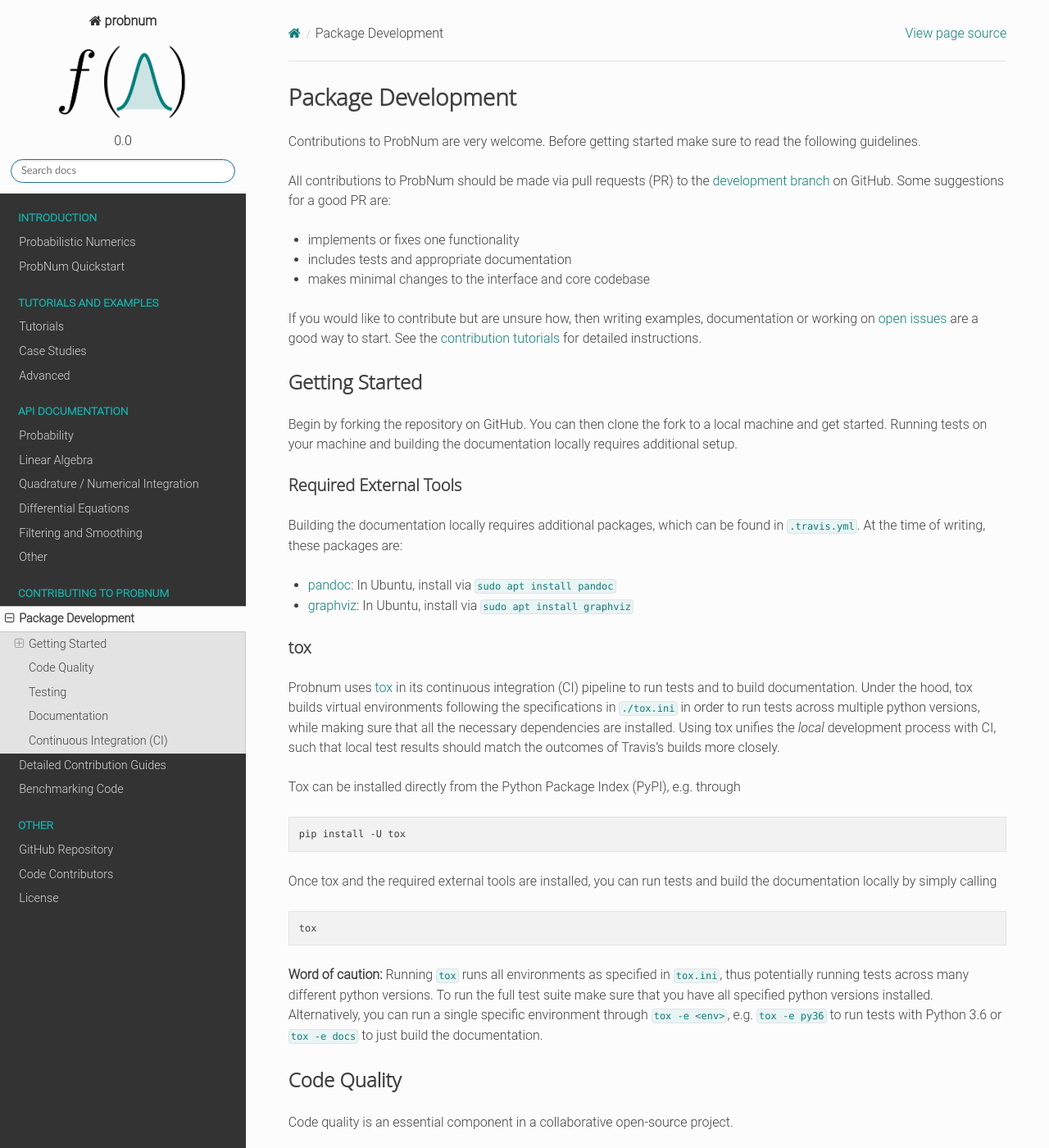
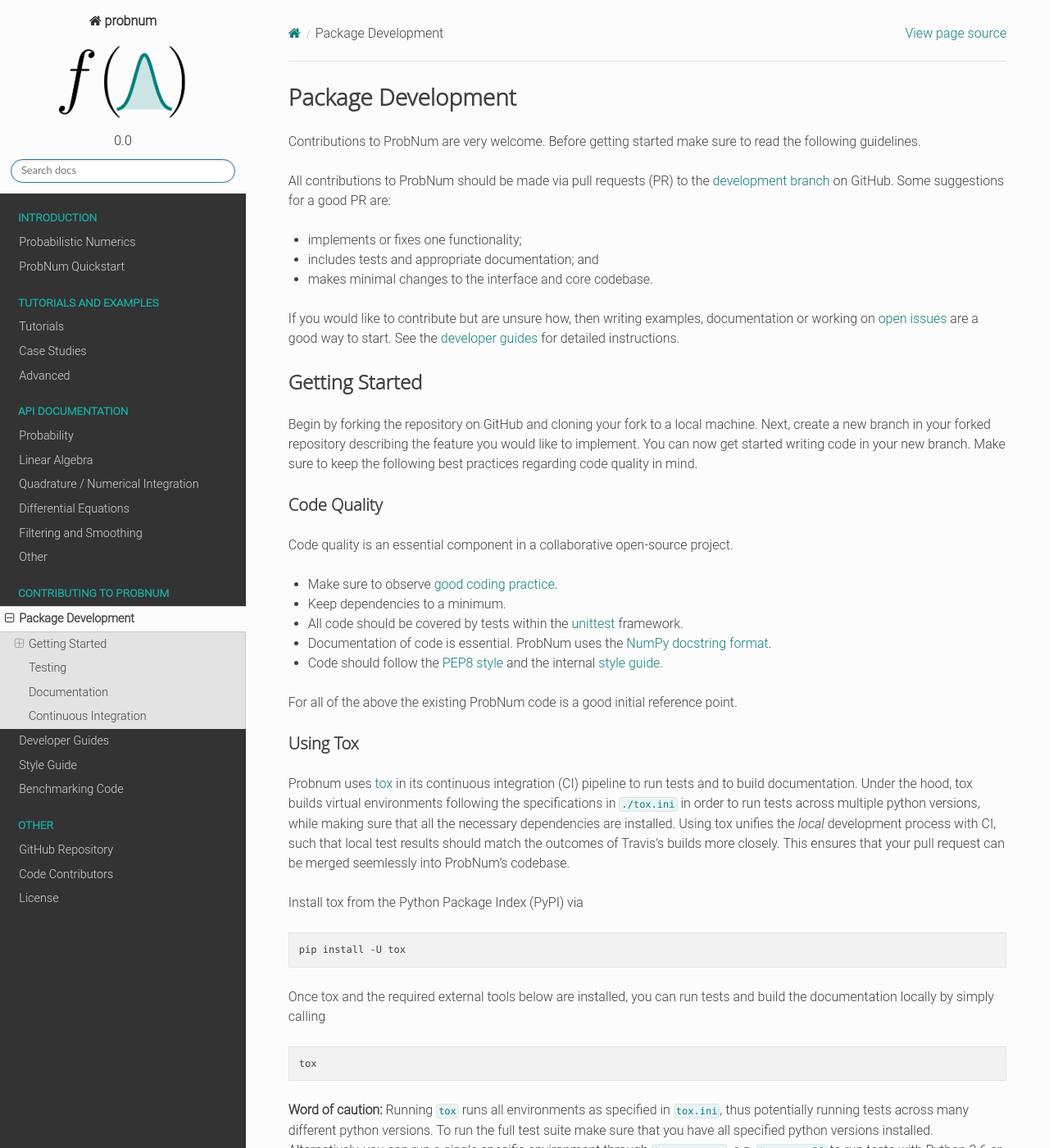
Before and after one commit to probabilistic-numerics/probnum, a Sphinx documentation site: the page built from docs/source/development/contributing.rst, in a window 1280 px wide and 1400 px high. Shown: the whole window at 82% size. Built offline with Sphinx 7.4.7 and the Read the Docs theme 2.0.0, drawn with Linux system fonts in a browser that asks for light colours; pages that are not in the unit, such as notebooks, are missing from menus; some of the changed text lies outside the part shown.

Commit message:
updated developer guidelines

````diff
--- a/CONTRIBUTING.md
+++ b/CONTRIBUTING.md
@@ -6,38 +6,41 @@ All contributions to ProbNum should be made via pull requests (PR) to the
 [development branch](https://github.com/probabilistic-numerics/probnum/tree/development) on GitHub. Some suggestions for
 a good PR are:
 
-- implements or fixes one functionality
-- includes tests and appropriate documentation
-- makes minimal changes to the interface and core codebase
+- implements or fixes one functionality;
+- includes tests and appropriate documentation; and
+- makes minimal changes to the interface and core codebase.
 
 If you would like to contribute but are unsure how, then writing examples, documentation or working on
 [open issues](https://github.com/probabilistic-numerics/probnum/issues) are a good way to start. See the
-[contribution tutorials](https://probabilistic-numerics.github.io/probnum/development/contributing.html#contribution-tutorials)
+[developer guides](https://probnum.readthedocs.io/en/latest/development/developer_guides.html)
 for detailed instructions.
 
 ## Getting Started
 
-Begin by forking the repository on GitHub. You can then clone the fork to a local machine and get started.
-Running tests on your machine and building the documentation locally requires additional setup.
+Begin by forking the repository on GitHub and cloning your fork to a local machine. Next, create a new branch in your forked repository describing the feature you would like to implement. You can now get started writing code in your new branch. Make sure to keep the following best practices regarding code quality in mind.
 
-### Required External Tools
+### Code Quality
 
-Building the documentation locally requires additional packages, which can be found in `.travis.yml`.
-At the time of writing, these packages are:
-- [pandoc](https://pandoc.org/): In Ubuntu, install via `sudo apt install pandoc`
-- [graphviz](https://graphviz.org/): In Ubuntu, install via `sudo apt install graphviz`
+Code quality is an essential component in a collaborative open-source project.
 
-### tox
+- Make sure to observe [good coding practice](https://www.python.org/dev/peps/pep-0020/).
+- Keep dependencies to a minimum.
+- All code should be covered by tests within the [unittest](https://docs.python.org/3/library/unittest.html) framework.
+- Documentation of code is essential. ProbNum uses the
+[NumPy docstring format](https://numpydoc.readthedocs.io/en/latest/format.html).
+- Code should follow the [PEP8 style](https://www.python.org/dev/peps/pep-0008/) and the internal [style guide](https://github.com/probabilistic-numerics/probnum/blob/master/STYLEGUIDE.md).
 
-Probnum uses [tox](https://tox.readthedocs.io/en/latest/) in its [continuous integration (CI)](#continuous-integration) pipeline to run tests and to build documentation.
-Under the hood, tox builds virtual environments following the specifications in `./tox.ini` in order to run tests across multiple python versions, while making sure that all the necessary dependencies are installed.
-Using tox unifies the *local* development process with CI, such that local test results should match the outcomes of Travis's builds more closely.
+For all of the above the existing ProbNum code is a good initial reference point.
 
-Tox can be installed directly from the Python Package Index (PyPI), e.g. through
+### Using Tox
+
+Probnum uses [tox](https://tox.readthedocs.io/en/latest/) in its [continuous integration (CI)](#continuous-integration) pipeline to run tests and to build documentation. Under the hood, tox builds virtual environments following the specifications in `./tox.ini` in order to run tests across multiple python versions, while making sure that all the necessary dependencies are installed. Using tox unifies the *local* development process with CI, such that local test results should match the outcomes of Travis's builds more closely. This ensures that your pull request can be merged seemlessly into ProbNum's codebase.
+
+Install tox from the Python Package Index (PyPI) via
 ```bash
 pip install -U tox
 ```
-Once tox and the required [external tools](#required-external-tools) are installed, you can run tests and build the documentation locally by simply calling
+Once tox and the required [external tools](#external-tools) below are installed, you can run tests and build the documentation locally by simply calling
 ```bash
 tox
 ```
@@ -47,25 +50,15 @@ Running `tox` runs all environments as specified in `tox.ini`, thus potentially
 To run the full test suite make sure that you have all specified python versions installed.
 Alternatively, you can run a single specific environment through `tox -e <env>`, e.g. `tox -e py36` to run tests with Python 3.6 or `tox -e docs` to just build the documentation.
 
-## Code Quality
+### External Tools
 
-Code quality is an essential component in a collaborative open-source project.
-
-- All code should be covered by tests within the [unittest](https://docs.python.org/3/library/unittest.html) framework. Every time a commit is
-made [Travis](https://travis-ci.org/probabilistic-numerics/probnum) builds the project and runs the test suite.
-- Documentation of code is essential for any collaborative project. ProbNum uses the
-[NumPy docstring format](https://numpydoc.readthedocs.io/en/latest/format.html).
-- Code should follow the [PEP8 style](https://www.python.org/dev/peps/pep-0008/) and the internal [style guide](https://github.com/probabilistic-numerics/probnum/blob/master/STYLEGUIDE.md).
-- Keep dependencies to a minimum.
-- Make sure to observe good coding practice.
-
-For all of the above the existing ProbNum code is a good reference.
+Building the documentation locally requires additional packages (e.g. for inheritance diagrams), which can be found in `.travis.yml`. These packages are currently:
+- [pandoc](https://pandoc.org/): In Ubuntu, install via `sudo apt install pandoc`
+- [graphviz](https://graphviz.org/): In Ubuntu, install via `sudo apt install graphviz`
 
 ## Testing
 
-We use [unittest](https://docs.python.org/3/library/unittest.html) for testing and aim to cover as much code with tests as possible.
-Make sure to always add tests for newly implemented code.
-To run the test suite on your machine you have multiple options:
+We use [unittest](https://docs.python.org/3/library/unittest.html) for testing and aim to cover as much code with tests as possible. Make sure to always add tests for newly implemented code. To run the test suite on your machine you have multiple options:
 
 - **Full test suite with tox:** Run the full suite across different Python versions with
 
@@ -87,16 +80,14 @@ To run the test suite on your machine you have multiple options:
 
 ## Documentation
 
-ProbNum's documentation is automatically built using [Sphinx](https://www.sphinx-doc.org/en/master/) and
-[Travis](https://travis-ci.org/probabilistic-numerics/probnum) and hosted by [ReadTheDocs](https://readthedocs.org/projects/probnum/).
-You can access the documentation of the stable (release), latest (`master` branch) and development versions here:
+ProbNum's documentation is created with [Sphinx](https://www.sphinx-doc.org/en/master/) and automatically built and hosted by [ReadTheDocs](https://readthedocs.org/projects/probnum/).
+You can access the documentation of the stable (release), latest (`master` branch) and dev (`development` branch) versions here:
 
-[![docs: stable](https://img.shields.io/readthedocs/probnum.svg?logo=read%20the%20docs&logoColor=white&label=Docs%20(stable))](https://probnum.readthedocs.io/en/stable/)
-[![docs: stable](https://img.shields.io/readthedocs/probnum.svg?logo=read%20the%20docs&logoColor=white&label=Docs%20(latest))](https://probnum.readthedocs.io/en/latest/)
-[![docs: development](https://img.shields.io/readthedocs/probnum.svg?logo=read%20the%20docs&logoColor=white&label=Docs%20(dev)&version=development)](https://probnum.readthedocs.io/en/development/)
+[![docs: stable](https://img.shields.io/readthedocs/probnum.svg?logo=read%20the%20docs&logoColor=white&label=Docs:%20stable)](https://probnum.readthedocs.io/en/stable/)
+[![docs: stable](https://img.shields.io/readthedocs/probnum.svg?logo=read%20the%20docs&logoColor=white&label=Docs:%20latest)](https://probnum.readthedocs.io/en/latest/)
+[![docs: development](https://img.shields.io/readthedocs/probnum.svg?logo=read%20the%20docs&logoColor=white&label=Docs:%20dev&version=development)](https://probnum.readthedocs.io/en/development/)
 
-When implementing published methods give credit and include the appropriate citations.
-You can build the documentation locally via:
+You can build the documentation locally via
 ```bash
 tox -e docs
 ```
@@ -108,12 +99,12 @@ cd docs
 make clean
 make html
 ```
+This does not create a separate virtual environment via tox.
 
-## Continuous Integration (CI)
+## Continuous Integration
 
 ProbNum uses [Travis CI](https://travis-ci.org/probabilistic-numerics/probnum) for continuous integration.
 For every pull request and every commit Travis builds the project and runs the test suite (through `tox`), to make sure that no breaking changes are introduced by mistake.
-Code coverage of the tests is reported through [codecov](https://codecov.io/github/probabilistic-numerics/probnum?branch=master).
-Travis also automatically builds and publishes the [ProbNum documentation](../modules.html).
+Code coverage of the tests is reported through [codecov](https://codecov.io/github/probabilistic-numerics/probnum?branch=master). Travis also automatically triggers a build of ProbNum's documentation.
 
 Changes to Travis can be made through the `.travis.yml` file, as well as through `tox.ini` since Travis relies on `tox` for both testing and building the documentation.
--- a/docs/source/_static/probnum-style.css
+++ b/docs/source/_static/probnum-style.css
@@ -107,7 +107,7 @@ html.writer-html5 .rst-content dl.footnote > dd {
 
 /* ReadTheDocs */
 .fa {
-	font: inherit;
+	font: Open Sans light, Helvetica, sans-serif;
 }
 
 .rst-versions {
@@ -115,12 +115,9 @@ html.writer-html5 .rst-content dl.footnote > dd {
 }
 
 .rst-versions .rst-current-version {
-	color: var(--pn-green);
+	color: var(--pn-brightgreen);
 }
 
 .keep-us-sustainable {
-    padding: .5em;
-    margin: 1em 0;
-    text-align: center;
     border: 1px dotted var(--pn-lightgray);
 }
--- a/docs/source/conf.py
+++ b/docs/source/conf.py
@@ -21,79 +21,79 @@ from datetime import datetime
 import os
 import sys
 
-sys.path.insert(0, os.path.abspath('../../../probnum/src'))
+sys.path.insert(0, os.path.abspath("../../../probnum/src"))
 
 # -- General configuration ------------------------------------------------
 
 # If your documentation needs a minimal Sphinx version, state it here.
 #
-needs_sphinx = '1.6.1'
+needs_sphinx = "1.6.1"
 
 # Add any Sphinx extension module names here, as strings. They can be
 # extensions coming with Sphinx (named 'sphinx.ext.*') or your custom
 # ones.
 extensions = [
-    'sphinx_rtd_theme',
-    'sphinx.ext.napoleon',
-    'sphinx_automodapi.automodapi',
-    'sphinx.ext.doctest',
-    'sphinx.ext.intersphinx',
-    'sphinx.ext.todo',
-    'sphinx.ext.coverage',
-    'sphinx.ext.mathjax',
-    'sphinx.ext.viewcode',
-    'sphinx.ext.githubpages',
-    'nbsphinx',
-    'm2r'
+    "sphinx_rtd_theme",
+    "sphinx.ext.napoleon",
+    "sphinx_automodapi.automodapi",
+    "sphinx.ext.doctest",
+    "sphinx.ext.intersphinx",
+    "sphinx.ext.todo",
+    "sphinx.ext.coverage",
+    "sphinx.ext.mathjax",
+    "sphinx.ext.viewcode",
+    "sphinx.ext.githubpages",
+    "nbsphinx",
+    "m2r",
 ]
 
 # Add any paths that contain templates here, relative to this directory.
-templates_path = ['_templates']
+templates_path = ["_templates"]
 
 # Remove possible duplicate methods when using 'automodapi'
 # autodoc_default_flags = ['no-members']
 numpydoc_show_class_members = True
 
 # Settings for automodapi
-automodapi_toctreedirnm = 'automod'
+automodapi_toctreedirnm = "automod"
 automodapi_writereprocessed = False
 automodsumm_inherited_members = True
 
 # The suffix(es) of source filenames.
 # You can specify multiple suffixes as a list of strings:
-source_suffix = ['.rst', '.md', '.ipynb']
+source_suffix = [".rst", ".md", ".ipynb"]
 
 # The master toctree document.
-master_doc = 'index'
+master_doc = "index"
 
 # General information about the project.
-project = 'probnum'
+project = "probnum"
 copyright = str(datetime.utcnow().year)
-author = 'Jonathan Wenger'
+author = "Jonathan Wenger"
 
 # The version info for the project you're documenting, acts as replacement for
 # |version| and |release|, also used in various other places throughout the
 # built documents.
 
 # The full version, including alpha/beta/rc tags.
-release = '0.0.1'
+release = "0.0.1"
 # The short X.Y version.
-version = '.'.join(release.split('.')[:2])
+version = ".".join(release.split(".")[:2])
 
 # The language for content autogenerated by Sphinx. Refer to documentation
 # for a list of supported languages.
 #
 # This is also used if you do content translation via gettext catalogs.
 # Usually you set "language" from the command line for these cases.
-language = 'en'
+language = "en"
 
 # List of patterns, relative to source directory, that match files and
 # directories to ignore when looking for source files.
 # This patterns also effect to html_static_path and html_extra_path
-exclude_patterns = ['_build', 'Thumbs.db', '.DS_Store', '**.ipynb_checkpoints']
+exclude_patterns = ["_build", "Thumbs.db", ".DS_Store", "**.ipynb_checkpoints"]
 
 # The name of the Pygments (syntax highlighting) style to use.
-pygments_style = 'sphinx'
+pygments_style = "sphinx"
 
 # If true, `todo` and `todoList` produce output, else they produce nothing.
 todo_include_todos = True
@@ -112,9 +112,7 @@ html_logo = "img/pn_logo_wide.png"
 # Theme options are theme-specific and customize the look and feel of a theme
 # further. For a list of options available for each theme, see the
 # documentation.
-html_theme_options = {
-    'style_nav_header_background': '#fcfcfc'
-}
+html_theme_options = {"style_nav_header_background": "#fcfcfc"}
 
 # The name of an image file (within the static path) to use as favicon of the
 # docs.  This file should be a Windows icon file (.ico) being 16x16 or 32x32
@@ -138,7 +136,7 @@ html_sidebars = {}
 #                  'automod/**': ['localtoc.html', 'relations.html']}
 
 # Inheritance graphs generated by graphviz
-graphviz_output_format = 'svg'
+graphviz_output_format = "svg"
 inheritance_graph_attrs = dict(size='""')
 
 # -- Jupyter notebooks (nbsphinx) ------------------------------
@@ -147,7 +145,7 @@ inheritance_graph_attrs = dict(size='""')
 html_scaled_image_link = False
 
 # Don't add .txt suffix to source files:
-html_sourcelink_suffix = ''
+html_sourcelink_suffix = ""
 
 # Allow errors in the build process
 nbsphinx_allow_errors = True
@@ -159,12 +157,12 @@ nbsphinx_execute = "auto"
 # List of arguments to be passed to the kernel that executes the notebooks:
 nbsphinx_execute_arguments = [
     "--InlineBackend.figure_formats={'svg', 'pdf'}",  # e.g. for matplotlib plots
-    "--InlineBackend.rc={'figure.dpi': 96}"
+    "--InlineBackend.rc={'figure.dpi': 96}",
 ]
 
 # Use a different kernel than stored in the notebook metadata
 # Install the kernel (in the current virtualenv) via 'ipython kernel install --user --name=probnum_kernel'
-nbsphinx_kernel_name = 'probnum_kernel'
+nbsphinx_kernel_name = "probnum_kernel"
 
 # Width of input/output prompts (HTML only). Any CSS length can be specified.
 # nbsphinx_prompt_width = 1000px
@@ -173,7 +171,7 @@ nbsphinx_kernel_name = 'probnum_kernel'
 # -- Options for HTMLHelp output ------------------------------------------
 
 # Output file base name for HTML help builder.
-htmlhelp_basename = 'probnumdoc'
+htmlhelp_basename = "probnumdoc"
 
 # -- Options for LaTeX output ---------------------------------------------
 
@@ -181,15 +179,12 @@ latex_elements = {
     # The paper size ('letterpaper' or 'a4paper').
     #
     # 'papersize': 'letterpaper',
-
     # The font size ('10pt', '11pt' or '12pt').
     #
     # 'pointsize': '10pt',
-
     # Additional stuff for the LaTeX preamble.
     #
     # 'preamble': '',
-
     # Latex figure (float) alignment
     #
     # 'figure_align': 'htbp',
@@ -199,18 +194,14 @@ latex_elements = {
 # (source start file, target name, title,
 #  author, documentclass [howto, manual, or own class]).
 latex_documents = [
-    (master_doc, 'probnum.tex', 'probnum\'s Documentation',
-     [author], 'manual'),
+    (master_doc, "probnum.tex", "probnum's Documentation", [author], "manual"),
 ]
 
 # -- Options for manual page output ---------------------------------------
 
 # One entry per manual page. List of tuples
 # (source start file, name, description, authors, manual section).
-man_pages = [
-    (master_doc, 'probnum', 'probnum\'s Documentation',
-     [author], 1)
-]
+man_pages = [(master_doc, "probnum", "probnum's Documentation", [author], 1)]
 
 # -- Options for Texinfo output -------------------------------------------
 
@@ -218,10 +209,16 @@ man_pages = [
 # (source start file, target name, title, author,
 #  dir menu entry, description, category)
 texinfo_documents = [
-    (master_doc, 'probnum', 'probnum\'s Documentation',
-     author, 'probnum', 'Probabilistic Numerics in Python.',
-     'Miscellaneous'),
+    (
+        master_doc,
+        "probnum",
+        "probnum's Documentation",
+        author,
+        "probnum",
+        "Probabilistic Numerics in Python.",
+        "Miscellaneous",
+    ),
 ]
 
 # Example configuration for intersphinx: refer to the Python standard library.
-intersphinx_mapping = {'https://docs.python.org/': None}
+intersphinx_mapping = {"https://docs.python.org/": None}
--- /dev/null
+++ b/docs/source/development/styleguide.rst
@@ -0,0 +1,3 @@
+.. _styleguide:
+
+.. mdinclude:: ../../../STYLEGUIDE.md
--- a/docs/source/index.rst
+++ b/docs/source/index.rst
@@ -60,7 +60,8 @@ To learn how to use ProbNum check out the `quickstart guide <introduction/quicks
    :caption: Contributing to ProbNum
 
    development/contributing
-   development/contribution_guides
+   development/developer_guides
+   development/styleguide
    development/benchmarking
 
 .. toctree::
--- a/docs/source/tutorials/advanced.rst
+++ b/docs/source/tutorials/advanced.rst
@@ -11,4 +11,4 @@ Learn how to integrate ProbNum with your Gaussian process or automatic different
    :maxdepth: 1
    :caption: Automatic Differentiation
 
-Coming Soon!
+Coming soon!
````
Also changed, not shown: other parts of CONTRIBUTING.md (+1 -1 lines), STYLEGUIDE.md (+1 -3 lines), docs/source/development/contribution_guides.rst (deleted, +0 -11 lines), docs/source/development/developer_guides.rst (added, +11 -0 lines).
